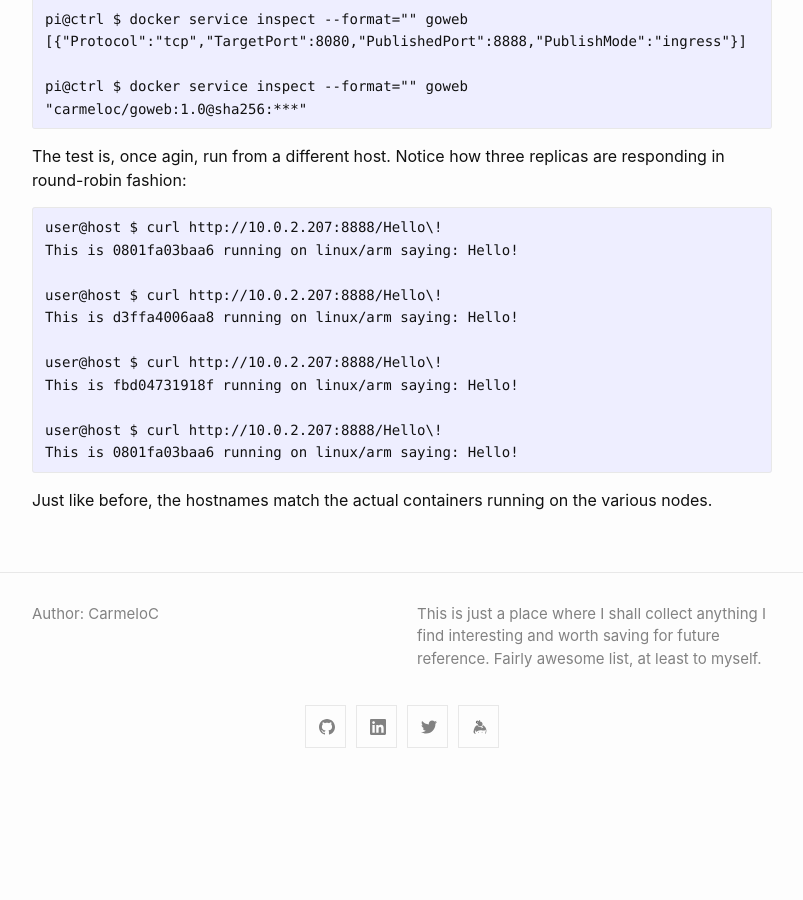
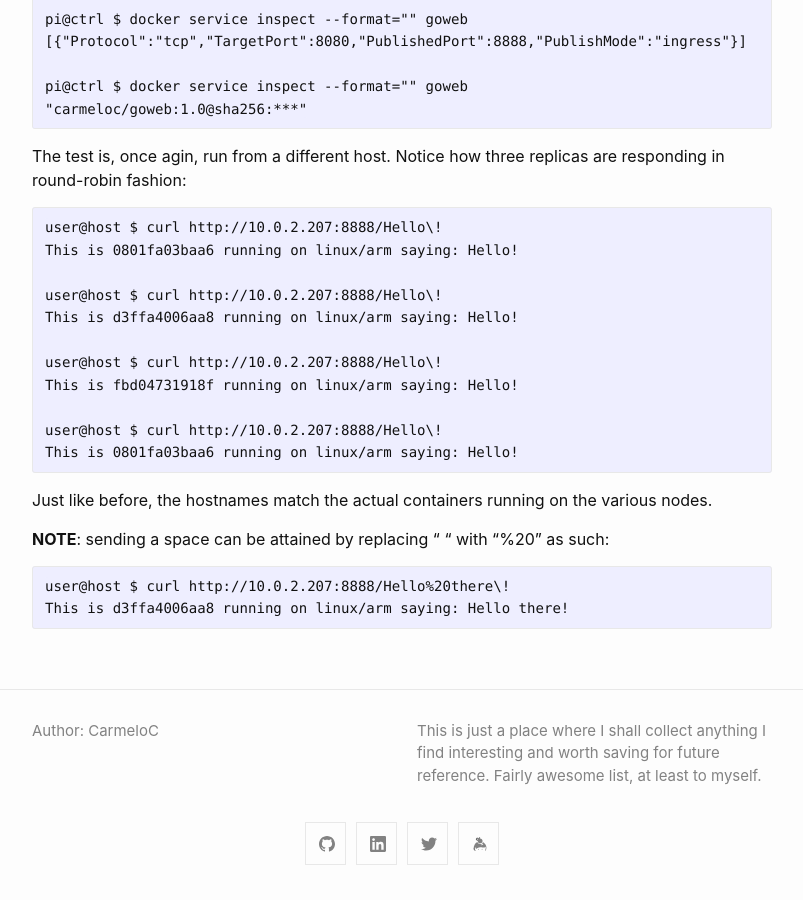
Before and after one commit to carmelo0x99/carmelo0x99.github.io, a Jekyll site: the page built from _posts/2020-03-10-docker_swarm_clusterhat.md, in a window 1280 px wide and 900 px high, scrolled down 3747 px. Shown: the whole window, without its empty margins (238-1041 px from the left). Built offline with Jekyll 4.4.1, drawn with Linux system fonts in a browser that asks for light colours; before the commit the page ends 4530 px from its top, so only the background shows below that.

Commit message:
Edited 2020-03-10-docker_swarm_clusterhat

````diff
--- a/_posts/2020-03-10-docker_swarm_clusterhat.md
+++ b/_posts/2020-03-10-docker_swarm_clusterhat.md
@@ -180,3 +180,9 @@ user@host $ curl http://10.0.2.207:8888/Hello\!
 This is 0801fa03baa6 running on linux/arm saying: Hello!
 ```
 Just like before, the hostnames match the actual containers running on the various nodes.
+
+**NOTE**: sending a space can be attained by replacing " " with "%20" as such:
+```
+user@host $ curl http://10.0.2.207:8888/Hello%20there\!
+This is d3ffa4006aa8 running on linux/arm saying: Hello there!
+```
````
